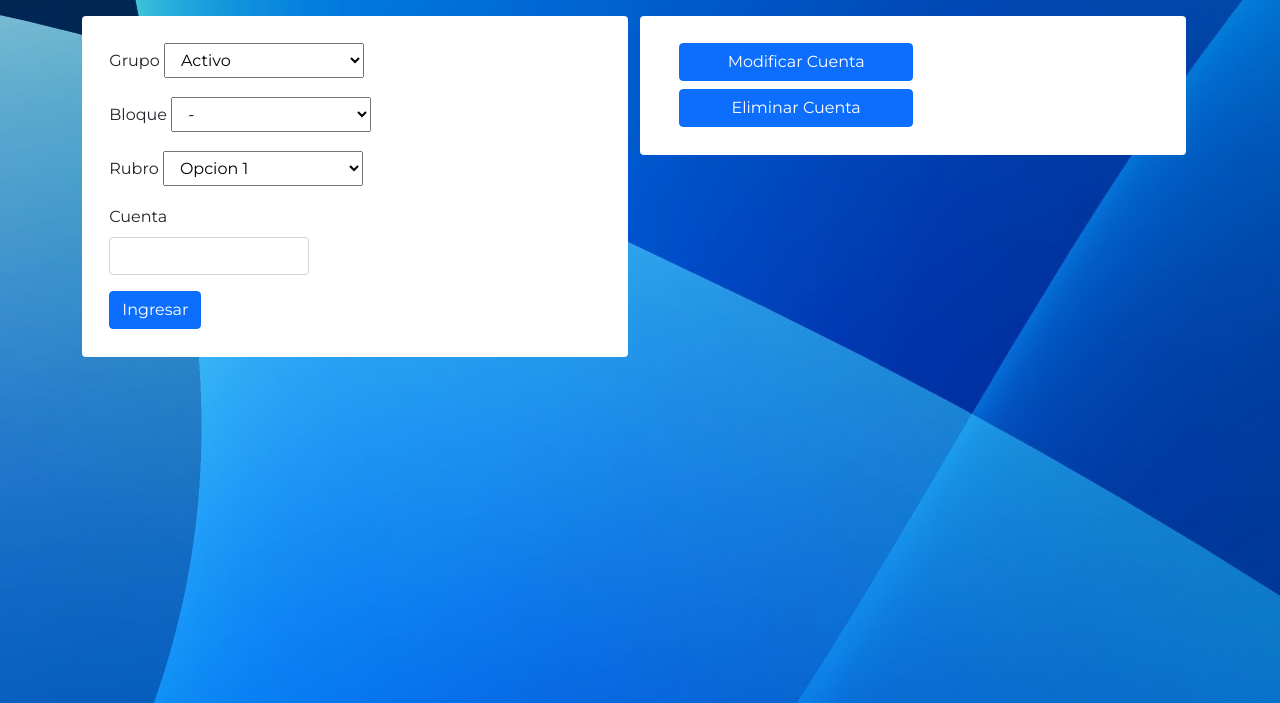
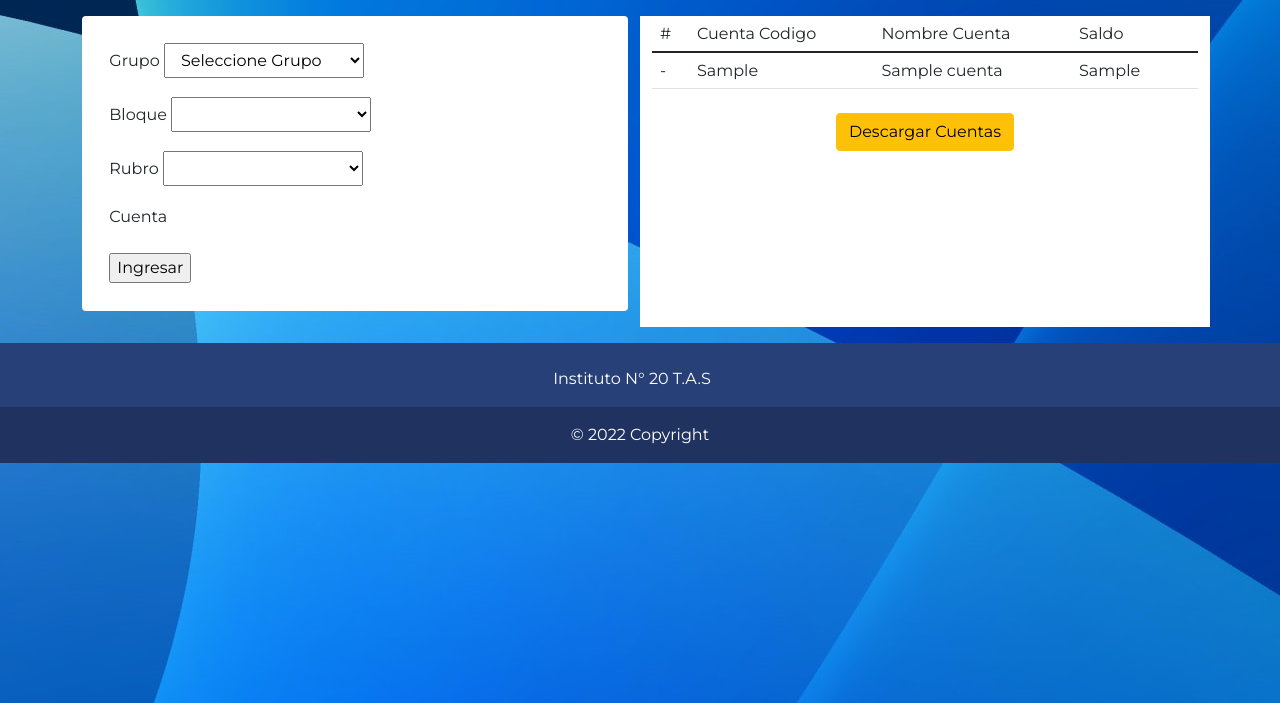
Before and after one commit to Lucasst97/economiaEmpresarial, a PHP site: page / in a window 1280 px wide. Shown: the part 83-786 px from the top of the page. Run offline with PHP 8.4, Linux system fonts and the light colour scheme; data comes from the database, SQL or seed files in the repository; tables that the repository leaves empty or names only in its code hold one stand-in row (values such as "Sample post"); lists and menus that the app fills with data are empty.

Commit message:
Add files via upload

```diff
--- a/Economia/index.php
+++ b/Economia/index.php
@@ -1,105 +1,89 @@
 <?php
 include("modelo/conex.php");
-include ("modelo/modelo.php")
+include("modelo/modelo.php");
+include ("vista/header.php");
+include ("vista/menu.php");
+$selectcuentastotales= selectTotalGrupos();
 ?>
+<!-- =================================================================== -->
 
-<!doctype html>
-<html lang="en">
 
-<head>
-  <!-- Required meta tags -->
-  <meta charset="utf-8">
-  <meta name="viewport" content="width=device-width, initial-scale=1">
-  <script type="module" src="https://unpkg.com/ionicons@5.5.2/dist/ionicons/ionicons.esm.js"></script>
-  <script nomodule src="https://unpkg.com/ionicons@5.5.2/dist/ionicons/ionicons.js"></script>
-  <link rel="preconnect" href="https://fonts.googleapis.com">
-  <link rel="preconnect" href="https://fonts.gstatic.com" crossorigin>
-  <link href="https://fonts.googleapis.com/css2?family=Montserrat&display=swap" rel="stylesheet">
-  <!-- Bootstrap CSS -->
-  <link href="https://cdn.jsdelivr.net/npm/bootstrap@5.1.3/dist/css/bootstrap.min.css" rel="stylesheet" integrity="sha384-1BmE4kWBq78iYhFldvKuhfTAU6auU8tT94WrHftjDbrCEXSU1oBoqyl2QvZ6jIW3" crossorigin="anonymous">
-  <style>
-    body {
-      font-family: 'Montserrat', sans-serif;
-      background-image: url('elements/background.jpg');
-      background-repeat: no-repeat;
-      background-position: center;
-      background-size: auto;
-    }
+<script src="https://code.jquery.com/jquery-latest.js"></script>
+<script language="javascript">
+  $(document).ready(function() {
+    $("#option_grupo").change(function() {
+      $('#option_rubro').find('option').remove().end().append('<option value="whatever"></option>').val('whatever');
+      $("#option_grupo option:selected").each(function() {
+        cod_grupo = $(this).val();
+        console.log(typeof(cod_grupo), cod_grupo);
+        $.post("modelo/getBloque.php", {
+          cod_grupo: cod_grupo
+        }, function(data) {
+          $("#option_bloque").html(data);
+        });
+      });
+    })
+  });
 
-    .menu-contable:hover {
-      color: black;
-      text-decoration: underline;
-    }
+  $(document).ready(function() {
+    $("#option_bloque").change(function() {
+      $("#option_bloque option:selected").each(function() {
+        cod_bloque = $(this).val();
+        console.log(typeof(cod_bloque), cod_bloque);
+        //console.log(cod_grupo, cod_bloque);
+        //console.log(cod_bloque);
+        $.post("modelo/getRubro.php", {
+          cod_grupo: cod_grupo,
+          cod_bloque: cod_bloque
+        }, function(data) {
+          $("#option_rubro").html(data);
+        });
+      });
+    })
+  });
 
-    .card {
-      border: none;
-      width: 300px;
-      height: 450px;
-    }
-  </style>
-  <title>Economia Empresarial</title>
-</head>
+  $(document).ready(function() {
+    $("#option_rubro").change(function() {
+      $("#option_rubro option:selected").each(function() {
+        cod_rubro = $(this).val();
+        //alert(cod_rubro)
+        console.log(typeof(cod_rubro), cod_rubro);
+        //console.log(cod_bloque);
+        $.post("modelo/getCuenta.php", {
+          cod_grupo: cod_grupo,
+          cod_bloque: cod_bloque,
+          cod_rubro: cod_rubro
+        }, function(data) {
+          $("#option_cuenta").html(data);
+        });
+      });
+    })
+  });
+  </script>
 
-<body>
-  <nav class="navbar navbar-expand-lg " style="background-color: #284078;">
-    <div class="container-fluid align-self-center">
-      <a class="navbar-brand d-block text-light " href="#">
-        <img src="elements/economy.png" alt="" width="30" height="30" class="d-inline-block align-text-top me-2">
-        Estudio Contable
-      </a>
-      <button class="navbar-toggler" type="button" data-bs-toggle="collapse" data-bs-target="#navbarSupportedContent" aria-controls="navbarSupportedContent" aria-expanded="false" aria-label="Toggle navigation">
-        <span class="navbar-toggler-icon"></span>
-      </button>
-      <div class="collapse navbar-collapse position-absolute end-0" " id=" navbarSupportedContent">
-        <ul class="navbar-nav me-auto mb-2 mb-lg-0 pull-xs-left">
-          <li class="nav-item">
-            <a class="nav-link active text-light menu-contable" style="padding-right: 30px" aria-current="page" href="#">Inicio</a>
-          </li>
 
-          <li class="nav-item">
-            <a class="nav-link text-light menu-contable" style="padding-right: 30px" href="#">Plan de Cuentas
-            </a>
-          </li>
-
-          <li class="nav-item dropdown">
-            <a class="nav-link dropdown-toggle text-light menu-contable" style="padding-right: 30px" href="#" id="navbarDropdown" role="button" data-bs-toggle="dropdown" aria-expanded="false">
-              Balance
-            </a>
-            <ul class="dropdown-menu" aria-labelledby="navbarDropdown">
-              <li><a class="dropdown-item menu-contable" href="#">Nuevo Balance</a></li>
-              <li><a class="dropdown-item menu-contable" href="#">Hitorial</a></li>
-            </ul>
-          </li>
-
-          <li class="nav-item">
-            <a class="nav-link text-light menu-contable" style="padding-right: 30px">Libro Diario</a>
-          </li>
-
-        </ul>
+<!-- =================================================================== -->
+<div class="modal fade" id="ModalInsertCuenta" tabindex="-1" aria-labelledby="exampleModalLabel" aria-hidden="true">
+  <div class="modal-dialog">
+    <div class="modal-content">
+      <div class="modal-header">
+        <h5 class="modal-title" id="exampleModalLabel">Modal title</h5>
+        <button type="button" class="btn-close" data-bs-dismiss="modal" aria-label="Close"></button>
+      </div>
+      <div class="modal-body" id="modal-body">
+      </div>
+      <div class="modal-footer">
+        <button type="button" class="btn btn-secondary" data-bs-dismiss="modal">Close</button>
       </div>
     </div>
-  </nav>
+  </div>
+</div>
+<!-- =================================================================== -->
+
   <div class="d-flex">
     <div class="w-100">
       <div class="py-3">
         <div class="container">
-          <!-- <div class="row">
-            <div class="col-lg-12">
-              <form style="padding: 5%; background-color: white" class="rounded">
-                <div class="mb-3">
-                  <label for="exampleInputEmail1" class="form-label">Usuario</label>
-                  <input type="email" class="form-control" id="exampleInputEmail1" aria-describedby="emailHelp">
-
-                </div>
-                <div class="mb-3">
-                  <label for="exampleInputPassword1" class="form-label">Contraseña</label>
-                  <input type="password" class="form-control" id="exampleInputPassword1">
-                </div>
-
-                <button type="submit" class="btn btn-primary">Ingresar</button>
-              </form>
-            </div>
-          </div> -->
           <div class="row">
             <!-- Formulario de insert para plan de cuenta -->
             <div class="col-lg-6">
@@ -107,55 +91,68 @@ include ("modelo/modelo.php")
                 <div class="mb-3">
                   <label class="form-label">Grupo</label>
                   <!-- <input type="tetx" class="form-control" id="exampleInputEmail1" aria-describedby="emailHelp"> -->
-                  <select name="grupo_cuenta" id="" style="width: 200px; padding:.375rem .75rem">
-                    <option value="">Activo</option>
-                    <option value="">Pasivo</option>
-                    <option value="">Patrimonio Neto</option>
-                    <option value="">Resultados</option>
+                  <select type="text" name="option_grupo" id="option_grupo" style="width: 200px; padding:.375rem .75rem">
+                    <option>Seleccione Grupo</option>
+                    <?php
+                      $queryG = "select g.cod_grupo 'cod_grupo', g.nombre_grupo 'nombre_grupo' from grupo g";
+                      $rs = mysqli_query($conex, $queryG);
+                      while ($row = mysqli_fetch_assoc($rs)) {
+                        //echo $row['nombre_grupo'];
+                        echo '<option value="' . $row['cod_grupo'] . '">' . $row['nombre_grupo'] . '</option>';
+                    }
+                    ?>
                   </select>
                 </div>
                 <div class="mb-3">
                   <label class="form-label">Bloque</label>
-                  <select name="bloque_cuenta" id="" style="width: 200px; padding:.375rem .75rem">
-                    <option value=""> - </option>
-                    <option value="">Corriente</option>
-                    <option value="">No corriente</option>
-                    <option value="">Ordinario positivo</option>
-                    <option value="">Ordinario negativo</option>
-                    <option value="">Ordinario</option>
-                    <option value="">Extraordinario</option>
-
+                  <select type="text" name="option_bloque" id="option_bloque" style="width: 200px; padding:.375rem .75rem">
                   </select>
                 </div>
                 <div class="mb-3">
                   <label class="form-label">Rubro</label>
-                  <!-- <input type="text" class="form-control" id="exampleInputPassword1"> -->
-                  <select name="rubro_cuenta" id="" style="width: 200px; padding:.375rem .75rem">
-                    <option value="">Opcion 1</option>
-
+                  <select type="text" name="option_rubro" id="option_rubro" style="width: 200px; padding:.375rem .75rem">
                   </select>
                 </div>
                 <div class="mb-3">
-                  <label class="form-label">Cuenta</label>
-                  <input type="text" name="cuenta" class="form-control" style="width: 200px; padding:.375rem .75rem" id="exampleInputPassword1">
+                  <label type="text" class="form-label">Cuenta</label>
+                  <table border="1" name="option_cuenta" id="option_cuenta">
+                  </table>
                 </div>
-
-                <button type="submit" class="btn btn-primary">Ingresar</button>
+                <input type='button' class='' name='boton' id='boton' onclick='javascript:InsertCuenta()' value='Ingresar'>
               </form>
             </div>
-
-            <div class="col-lg-6">
-              <div class="row rounded" style="padding: 5%; background-color: white; width:100%;">
-                <div class="col-lg-12  d-grid gap-2">
-                  <button type="button" style="width:50%; text-align:center" class="btn btn-primary">Modificar Cuenta</button>
-                  <button type="button" style="width:50%; text-align:center" class="btn btn-primary">Eliminar Cuenta</button>
+            <!-- DATOS DE CUENTAS -->
+            <div class="col-lg-6" style="background-color:#FFF">
+              <form action="modelo/boletocuentas.php" method="post">
+                <table class="table">
+                  <thead>
+                    <tr>
+                      <td>#</td>
+                      <td>Cuenta Codigo</td>
+                      <td>Nombre Cuenta</td>
+                      <td>Saldo</td>
+                    </tr>
+                  </thead>
+                  <tbody>
+                    <?php while($reg=mysqli_fetch_array($selectcuentastotales)){ ?>
+                    <tr>
+                      <td> - </td>
+                      <td><?php echo $reg['cod_bloque'] ?></td>
+                      <td><?php echo $reg['nombre_cuenta'] ?></td>
+                      <td><?php echo $reg['cod_rubro'] ?></td>
+                      <td><?php ?></td>
+                    </tr>
+                    <?php
+                    }
+                    ?>
+                  </tbody>
+                </table>
+                <div class="col-12 text-center p-2">
+                  <button class="btn btn-warning">Descargar Cuentas</button>
                 </div>
-              </div>
-
+              </form>
             </div>
           </div>
-          <!-- ==== PUBLICACIONES SIMILARES ==== -->
-
         </div>
       </div>
     </div>
@@ -164,6 +161,82 @@ include ("modelo/modelo.php")
   </div>
   <!-- Option 1: Bootstrap Bundle with Popper -->
   <script src="https://cdn.jsdelivr.net/npm/bootstrap@5.1.3/dist/js/bootstrap.bundle.min.js" integrity="sha384-ka7Sk0Gln4gmtz2MlQnikT1wXgYsOg+OMhuP+IlRH9sENBO0LRn5q+8nbTov4+1p" crossorigin="anonymous"></script>
+  <script>
+    function Ingresar(cod_grupo, cod_bloque, cod_rubro) {
+      cod_cuenta = cod_cuenta.toString()
+      var formData = 'cod_grupo=' + cod_grupo + '&cod_bloque=' + cod_bloque + '&cod_rubro=' + cod_rubro;
+
+      var ajax = nuevoAjax();
+      ajax.open("POST", "modelo/ingresarCuenta.php", true);
+      ajax.setRequestHeader("Content-Type", "application/x-www-form-urlencoded");
+      ajax.send(formData);
+
+      ajax.onreadystatechange = function() {
+        if (ajax.readyState == 4) {
+          var respuesta = ajax.responseText;
+          alert(respuesta)
+          //document.getElementById("informacion").innerHTML=respuesta;
+        }
+      }
+    }
+
+    function nuevoAjax() {
+      var xmlhttp = false;
+      try {
+        xmlhttp = new ActiveXObject("Msxml2.XMLHTTP");
+      } catch (e) {
+        try {
+          xmlhttp = new ActiveXObject("Microsoft.XMLHTTP")
+        } catch (E) {
+          xmlhttp = false;
+        }
+      }
+      if (!xmlhttp && typeof XMLHttpRequest != "undefined") {
+        xmlhttp = new XMLHttpRequest();
+      }
+      return xmlhttp;
+    }
+  </script>
 </body>
 
+<script>
+    function Ingresar(cod_grupo, cod_bloque, cod_rubro) {
+      cod_cuenta = cod_cuenta.toString()
+      var formData = 'cod_grupo=' + cod_grupo + '&cod_bloque=' + cod_bloque + '&cod_rubro=' + cod_rubro;
+
+      var ajax = nuevoAjax();
+      ajax.open("POST", "modelo/ingresarCuenta.php", true);
+      ajax.setRequestHeader("Content-Type", "application/x-www-form-urlencoded");
+      ajax.send(formData);
+
+      ajax.onreadystatechange = function() {
+        if (ajax.readyState == 4) {
+          var respuesta = ajax.responseText;
+          alert(respuesta)
+          //document.getElementById("informacion").innerHTML=respuesta;
+        }
+      }
+    }
+
+    function nuevoAjax() {
+      var xmlhttp = false;
+      try {
+        xmlhttp = new ActiveXObject("Msxml2.XMLHTTP");
+      } catch (e) {
+        try {
+          xmlhttp = new ActiveXObject("Microsoft.XMLHTTP")
+        } catch (E) {
+          xmlhttp = false;
+        }
+      }
+      if (!xmlhttp && typeof XMLHttpRequest != "undefined") {
+        xmlhttp = new XMLHttpRequest();
+      }
+      return xmlhttp;
+    }
+</script>
+
 </html>
+<?php
+  include ("vista/footer.php");
+?>
```
